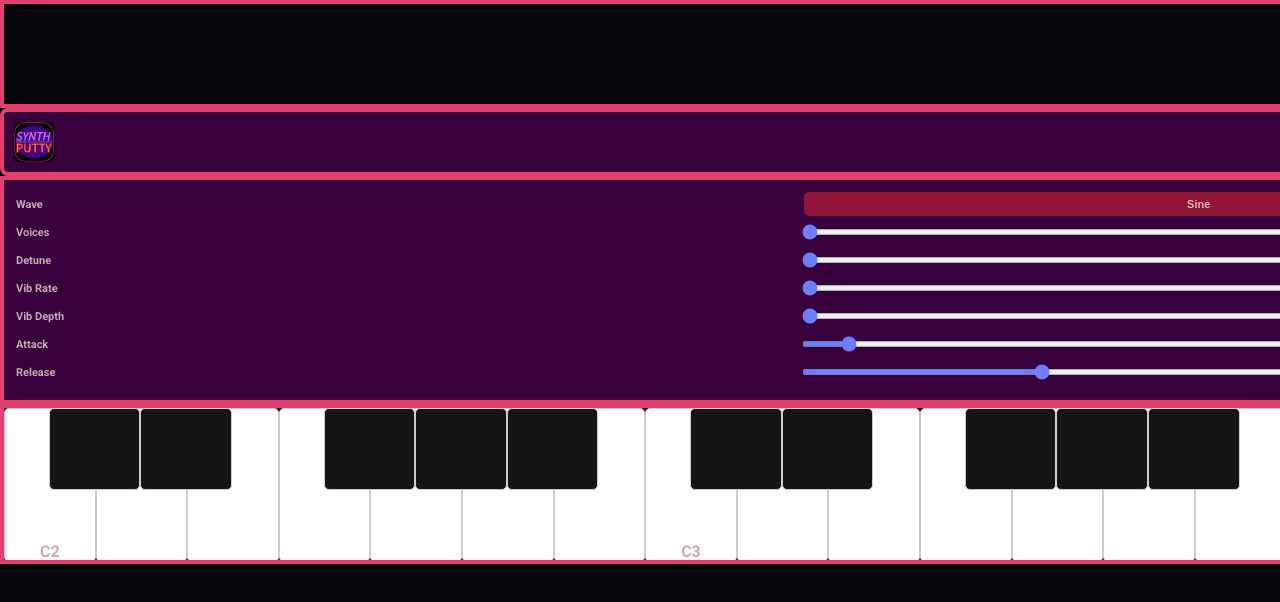
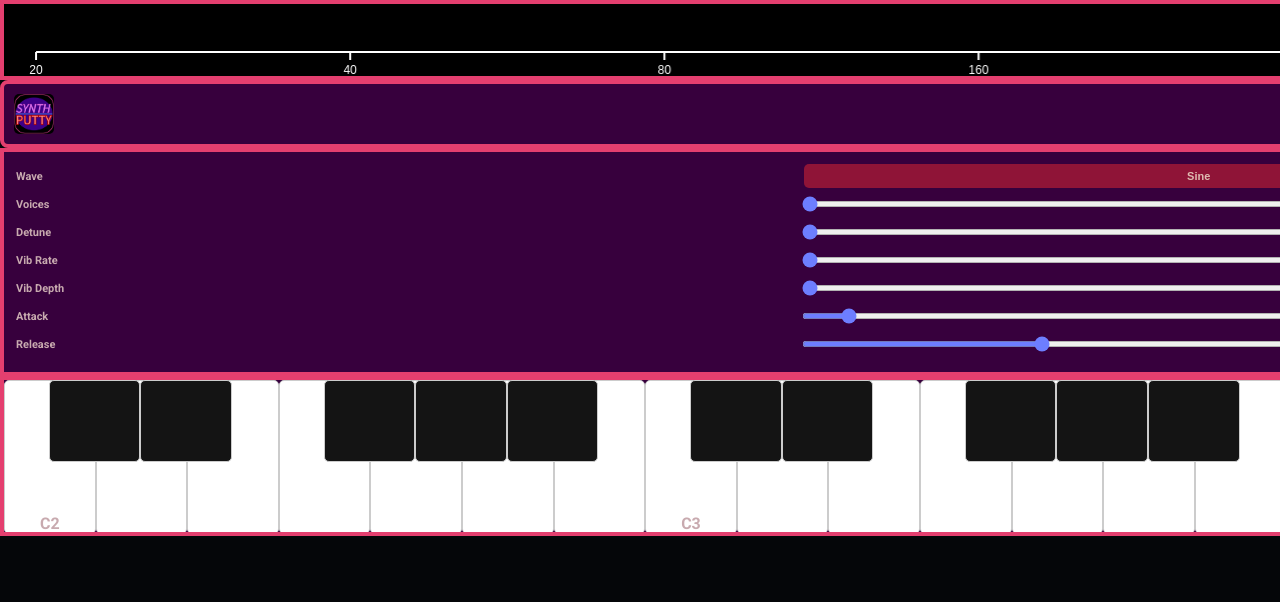
Before and after one commit to EvanCzako/SynthPutty, a React (Create React App) app: page / in a window 1280 px wide. Shown: the top 602 px of the page. Built offline with nearby package versions, Linux system fonts and the light colour scheme.

Commit message:
Fix eq scaling

```diff
--- a/src/components/EQVisualizer.tsx
+++ b/src/components/EQVisualizer.tsx
@@ -1,49 +1,103 @@
-import { useEffect, useRef } from "react";
+import React, { useEffect, useRef } from "react";
 import styles from "../styles/EQVisualizer.module.css";
+import { useSynthStore } from "../store/synthStore";
+
+
+
 
 export function EQVisualizer() {
     const canvasRef = useRef<HTMLCanvasElement>(null);
+    const analyserNode = useSynthStore((s) => s.analyserNode);
 
     useEffect(() => {
-        const canvas = canvasRef.current;
-        if (!canvas) return;
+        let animationId: number;
 
-        const ctx = canvas.getContext("2d");
-        if (!ctx) return;
+        function draw() {
+            const canvas = canvasRef.current;
+            if (!canvas) return;
+            const rect = canvas.getBoundingClientRect();
+            canvas.width = rect.width;
+            canvas.height = rect.height;
+            const ctx = canvas.getContext("2d");
+            if (!ctx) return;
 
-        const fixedWidth = 200; // Fixed width of the rectangle
-        const fixedHeight = 100; // Fixed height of the rectangle
+            // Fill background
 
-        const drawRectangle = () => {
-            const parent = canvas.parentElement;
-            if (!parent) return;
+            ctx.fillStyle = "black";
+            ctx.fillRect(0, 0, canvas.width, canvas.height);
 
-            const parentWidth = parent.clientWidth;
-            const parentHeight = parent.clientHeight;
+            // Draw axis at the bottom (logarithmic scale)
+            const axisY = canvas.height - 24;
 
-            canvas.width = parentWidth;
-            canvas.height = parentHeight;
+            ctx.strokeStyle = "white";
+            ctx.lineWidth = 2;
+            ctx.beginPath();
+            ctx.moveTo(32, axisY);
+            ctx.lineTo(canvas.width - 32, axisY);
+            ctx.stroke();
 
-            ctx.clearRect(0, 0, canvas.width, canvas.height);
-            ctx.fillStyle = "#3498db"; // Blue color
+            // Draw log ticks and frequency labels
+            const minFreq = 20;
+            const maxFreq = 20000;
+            const numTicks = 10;
+            ctx.font = "12px sans-serif";
+            ctx.fillStyle = "white";
+            ctx.textAlign = "center";
+            for (let i = 0; i <= numTicks; i++) {
+                const logFreq = minFreq * Math.pow(maxFreq / minFreq, i / numTicks);
+                const x = 32 + ((Math.log10(logFreq) - Math.log10(minFreq)) / (Math.log10(maxFreq) - Math.log10(minFreq))) * (canvas.width - 64);
+                ctx.beginPath();
+                ctx.moveTo(x, axisY);
+                ctx.lineTo(x, axisY + 8);
+                ctx.stroke();
+                // Label (rounded to nearest 10/100/1000)
+                let label: string;
+                if (logFreq < 1000) {
+                    label = Math.round(logFreq / 10) * 10 + "";
+                } else {
+                    label = (Math.round(logFreq / 100) / 10).toFixed(1) + "k";
+                }
+                ctx.fillText(label, x, axisY + 22);
+            }
 
-            const x = (canvas.width - fixedWidth) / 2;
-            const y = (canvas.height - fixedHeight) / 2;
+            // Draw spectrum if analyserNode is available
+            if (analyserNode) {
+                const bufferLength = analyserNode.frequencyBinCount;
+                const dataArray = new Uint8Array(bufferLength);
+                analyserNode.getByteFrequencyData(dataArray);
 
-            ctx.fillRect(x, y, fixedWidth, fixedHeight);
+                ctx.strokeStyle = "white";
+                ctx.lineWidth = 2;
+                ctx.beginPath();
+                for (let i = 0; i < bufferLength; i++) {
+                    // Map bin to log frequency axis
+                    const freq = analyserNode.context.sampleRate * i / (2 * bufferLength);
+                    const x = 32 + ((Math.log10(freq) - Math.log10(minFreq)) / (Math.log10(maxFreq) - Math.log10(minFreq))) * (canvas.width - 64);
+                    const y = axisY - (dataArray[i] / 255) * (axisY - 16);
+                    if (i === 0) {
+                        ctx.moveTo(x, y);
+                    } else {
+                        ctx.lineTo(x, y);
+                    }
+                }
+                ctx.stroke();
+            }
+
+            animationId = requestAnimationFrame(draw);
+        }
+        draw();
+        window.addEventListener("resize", draw);
+        return () => {
+            window.removeEventListener("resize", draw);
+            cancelAnimationFrame(animationId);
         };
-
-        drawRectangle();
-        window.addEventListener("resize", drawRectangle);
-
-        return () => {
-            window.removeEventListener("resize", drawRectangle);
-        };
-    }, []);
+    }, [analyserNode]);
 
     return (
-        <div className={styles.wrapper}>
-            <canvas ref={canvasRef} className={styles.canvas} />
+        <div className={styles.eqvisualizer_wrapper}>
+            <canvas ref={canvasRef} className={styles.eqvisualizer_canvas} />
         </div>
     );
 }
+
+export default EQVisualizer;
--- a/src/styles/EQVisualizer.module.css
+++ b/src/styles/EQVisualizer.module.css
@@ -10,13 +10,35 @@
     border: 4px solid var(--color-mid-pink-1);
     box-sizing: border-box;
     overflow: hidden;
+    min-height: 0 !important; /* Allow the wrapper to shrink below 100px */
 }
 
+.eqvisualizer_wrapper {
+    position: relative;
+    width: 100%;
+    height: 100%;
+    min-height: 80px; /* Prevent collapse, adjust as needed */
+    display: flex;
+    flex: 1;
+    border: 4px solid var(--color-mid-pink-1);
+    box-sizing: border-box;
+}
+
+.eqvisualizer_canvas {
+    position: absolute;
+    top: 0;
+    left: 0;
+    width: 100%;
+    height: 100%;
+    display: block;
+    pointer-events: none; /* Let mouse events pass through if needed */
+    z-index: 0;
+}
 .canvas {
     /* Styles for the canvas element */
-    width: 200px !important;
-    height: 100px !important;
+    width: 100%;
+    height: 100%;
+    display: block;
     min-height: unset !important;
     min-width: unset !important;
-    object-fit: none;
 }
```
